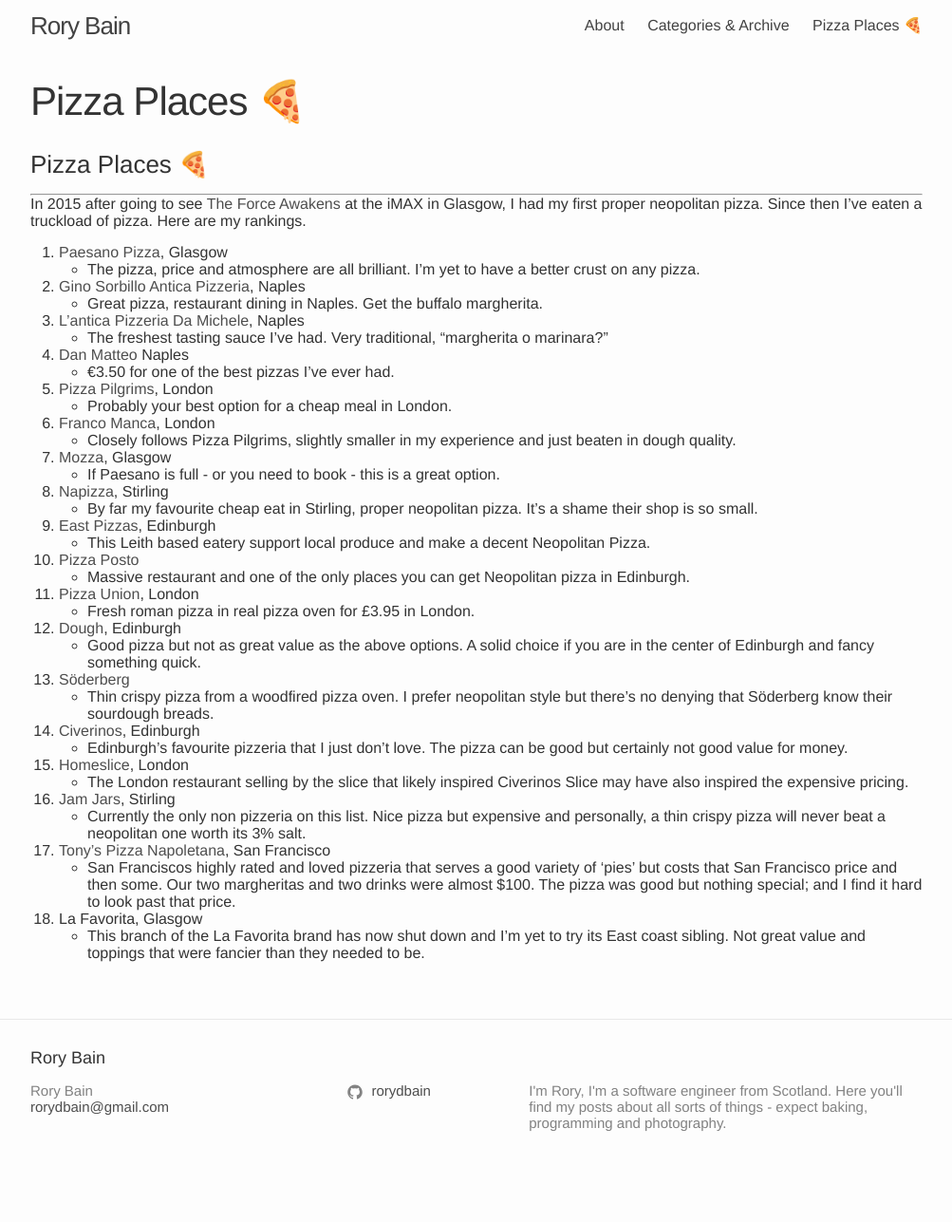
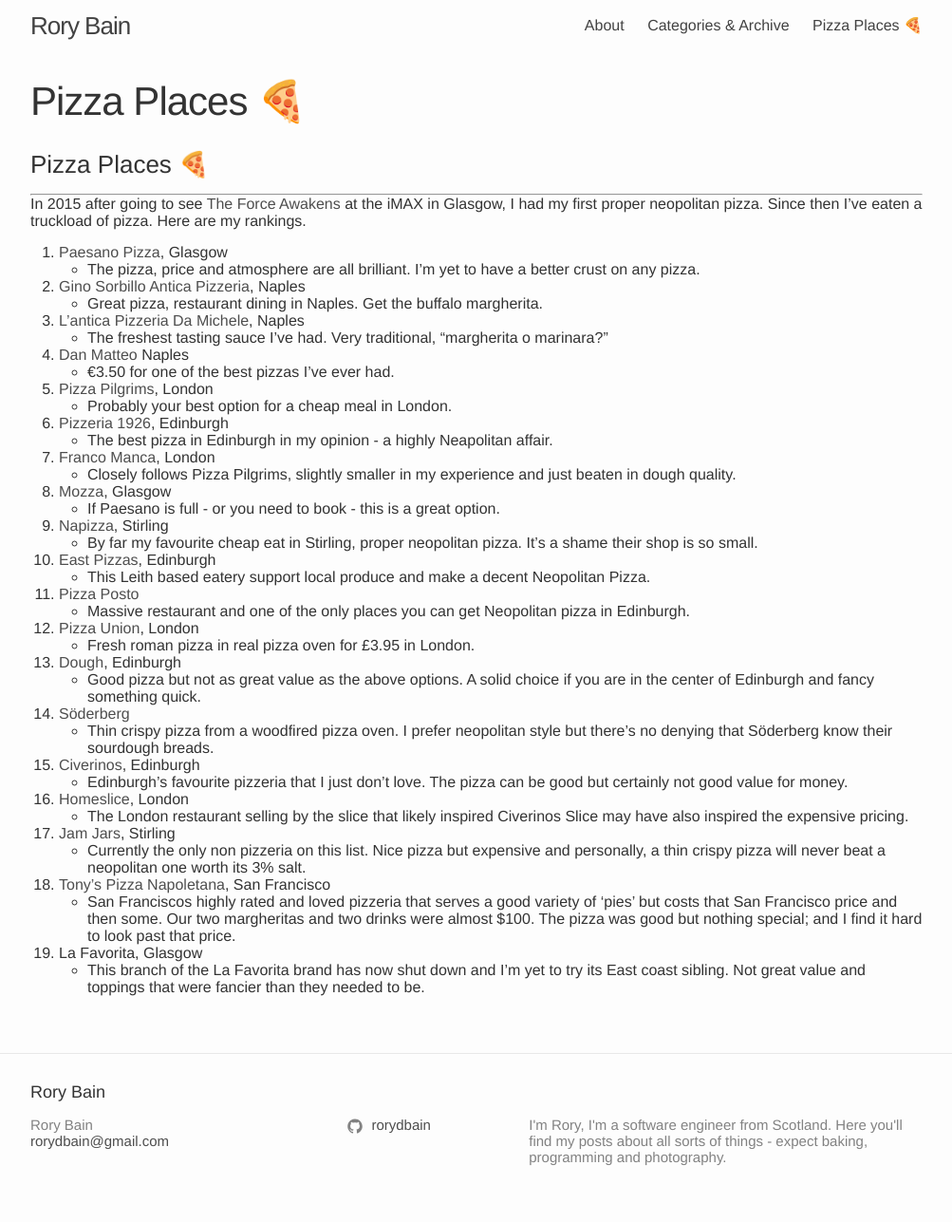
Before and after one commit to rorydbain/rorydbain.github.io, a Jekyll site: the page built from pizza_list.md, in a window 1280 px wide. Shown: the whole page at 95% size, without its empty margins (138-1141 px from the left). Built offline with Jekyll 4.4.1, drawn with Linux system fonts in a browser that asks for light colours; comment, search, counter and statistics services are not loaded; before the commit the page ends 1251 px from its top, so only the background shows below that.

Commit message:
adds 1926 to pizza list

```diff
--- a/pizza_list.md
+++ b/pizza_list.md
@@ -22,6 +22,8 @@
 	* €3.50 for one of the best pizzas I've ever had.
 5. [Pizza Pilgrims](https://www.pizzapilgrims.co.uk/), London
 	* Probably your best option for a cheap meal in London.
+6. [Pizzeria 1926](https://www.pizzeria1926.com), Edinburgh
+	* The best pizza in Edinburgh in my opinion - a highly Neapolitan affair.
 6. [Franco Manca](http://www.francomanca.co.uk/), London
 	* Closely follows Pizza Pilgrims, slightly smaller in my experience and just beaten in dough quality.
 7. [Mozza](http://www.mozza.it), Glasgow
```
